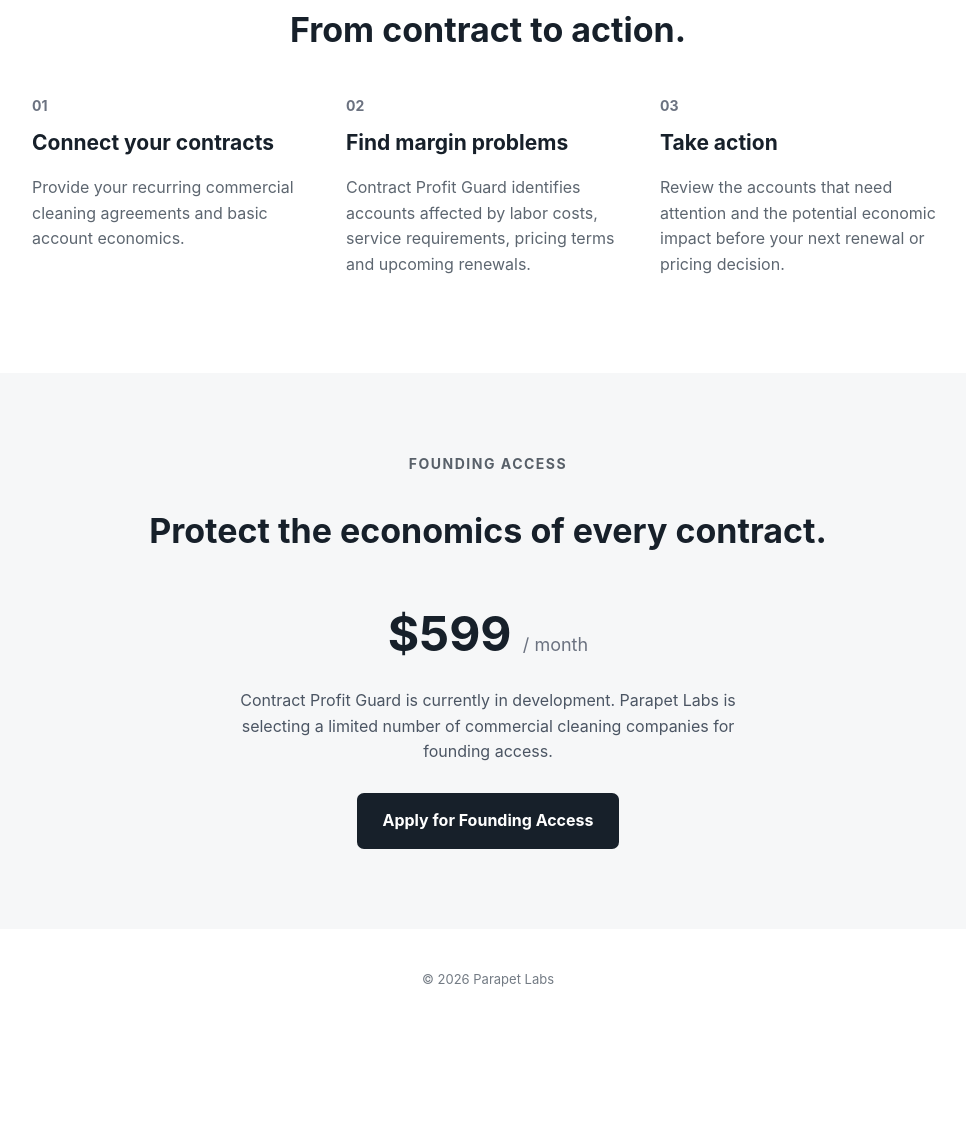
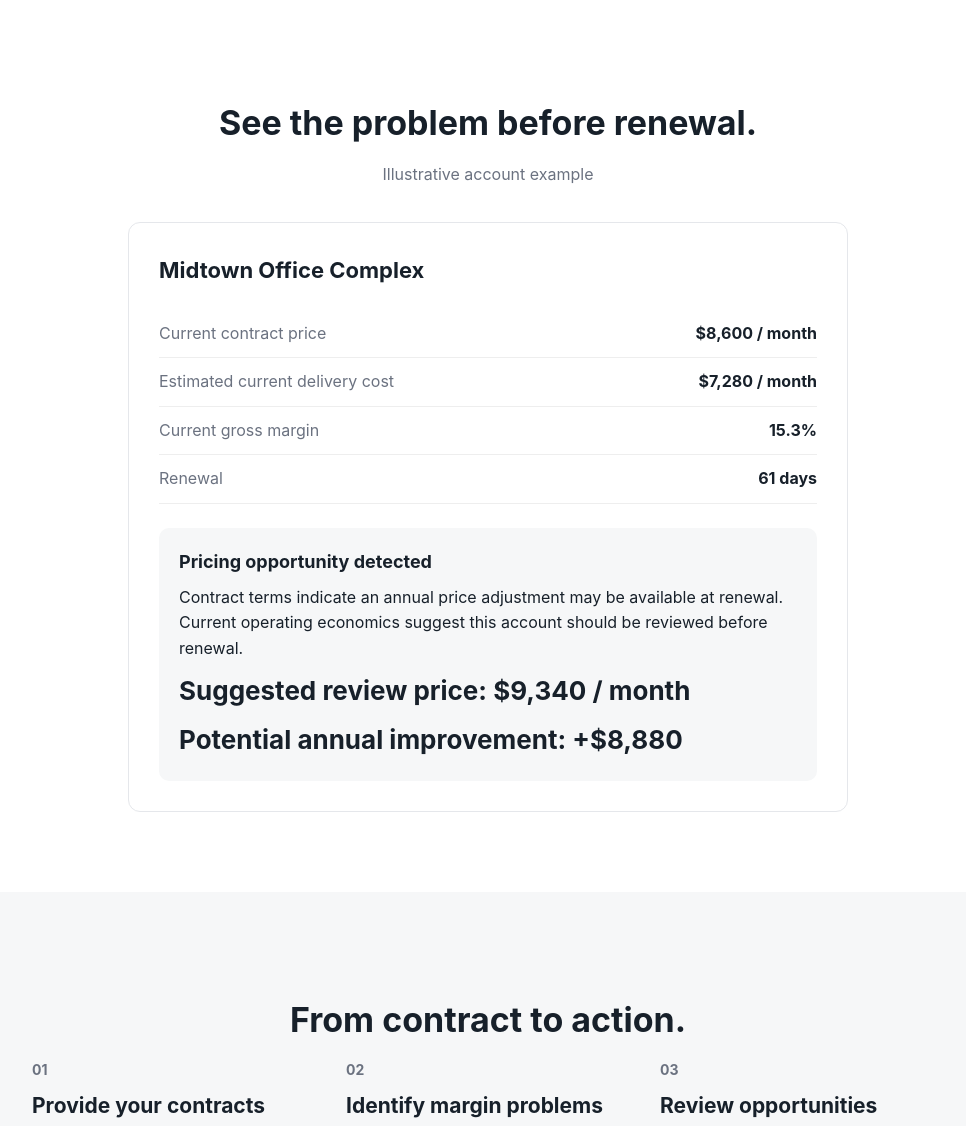
Before and after one commit to qrstup1/parapetlabs-site, a plain HTML site: page janitorial/index.html in a window 1280 px wide. Shown: the part 1235-2361 px from the top of the page, without its empty margins (152-1118 px from the left). Before the commit the page ends 2264 px from the top, so only its background shows below. Drawn offline with Linux system fonts and the light colour scheme.

Commit message:
Enhance index.html with new styles and content
Updated text content to clarify the purpose of Contract Profit Guard and improved styling with new CSS rules.

```diff
--- a/janitorial/index.html
+++ b/janitorial/index.html
@@ -11,6 +11,10 @@
   <style>
     * {
       box-sizing: border-box;
+    }
+
+    html {
+      scroll-behavior: smooth;
     }
 
     body {
@@ -73,6 +77,11 @@
       text-decoration: none;
       border-radius: 7px;
       font-weight: 700;
+      transition: opacity 0.2s ease;
+    }
+
+    .button:hover {
+      opacity: 0.88;
     }
 
     .results {
@@ -82,10 +91,19 @@
 
     .results h2,
     .how h2,
-    .pricing h2 {
+    .pricing h2,
+    .example h2 {
       text-align: center;
       font-size: 34px;
-      margin-bottom: 38px;
+      line-height: 1.2;
+      margin-bottom: 18px;
+    }
+
+    .section-subtitle {
+      text-align: center;
+      color: #6b7280;
+      margin: 0 auto 34px;
+      max-width: 700px;
     }
 
     .result-grid {
@@ -113,8 +131,68 @@
       margin-top: 5px;
     }
 
+    .example {
+      padding: 80px 0;
+    }
+
+    .example-card {
+      max-width: 720px;
+      margin: 0 auto;
+      border: 1px solid #e5e7eb;
+      border-radius: 12px;
+      padding: 30px;
+      background: #ffffff;
+    }
+
+    .example-title {
+      font-size: 22px;
+      font-weight: 700;
+      margin-bottom: 22px;
+    }
+
+    .example-row {
+      display: flex;
+      justify-content: space-between;
+      gap: 20px;
+      padding: 11px 0;
+      border-bottom: 1px solid #eeeeee;
+    }
+
+    .example-row:last-of-type {
+      border-bottom: none;
+    }
+
+    .example-label {
+      color: #6b7280;
+    }
+
+    .example-value {
+      font-weight: 700;
+      text-align: right;
+    }
+
+    .alert-box {
+      margin-top: 24px;
+      padding: 20px;
+      border-radius: 10px;
+      background: #f6f7f8;
+    }
+
+    .alert-box strong {
+      display: block;
+      font-size: 18px;
+      margin-bottom: 8px;
+    }
+
+    .impact {
+      font-size: 26px;
+      font-weight: 750;
+      margin-top: 8px;
+    }
+
     .how {
       padding: 80px 0;
+      background: #f6f7f8;
     }
 
     .steps {
@@ -140,7 +218,6 @@
 
     .pricing {
       padding: 80px 0;
-      background: #f6f7f8;
       text-align: center;
     }
 
@@ -157,9 +234,16 @@
     }
 
     .founding {
-      max-width: 560px;
+      max-width: 600px;
       margin: 0 auto 28px;
       color: #4b5563;
+    }
+
+    .disclaimer {
+      max-width: 650px;
+      margin: 24px auto 0;
+      font-size: 13px;
+      color: #7a828a;
     }
 
     footer {
@@ -167,6 +251,7 @@
       text-align: center;
       font-size: 13px;
       color: #737b84;
+      border-top: 1px solid #eeeeee;
     }
 
     @media (max-width: 700px) {
@@ -177,6 +262,15 @@
 
       .hero {
         padding: 60px 0;
+      }
+
+      .example-row {
+        flex-direction: column;
+        gap: 2px;
+      }
+
+      .example-value {
+        text-align: left;
       }
     }
   </style>
@@ -202,12 +296,15 @@
     </h1>
 
     <p>
-      Contract Profit Guard analyzes your recurring commercial cleaning
-      contracts against current labor costs, service requirements and
-      renewal terms to identify accounts that need attention.
+      Contract Profit Guard is designed to help commercial cleaning companies
+      identify recurring customer contracts where labor costs, service demands,
+      pricing terms, or upcoming renewals may be putting margin at risk.
     </p>
 
-    <a class="button" href="#founding">
+    <a class="button"
+       href="https://tally.so/r/68gxeY"
+       target="_blank"
+       rel="noopener">
       Apply for Founding Access
     </a>
 
@@ -217,7 +314,13 @@
 <section class="results">
   <div class="container">
 
-    <h2>See where your contract economics have changed.</h2>
+    <h2>
+      Here's what Contract Profit Guard is designed to surface.
+    </h2>
+
+    <p class="section-subtitle">
+      Illustrative product example
+    </p>
 
     <div class="result-grid">
 
@@ -246,6 +349,62 @@
   </div>
 </section>
 
+<section class="example">
+  <div class="container">
+
+    <h2>See the problem before renewal.</h2>
+
+    <p class="section-subtitle">
+      Illustrative account example
+    </p>
+
+    <div class="example-card">
+
+      <div class="example-title">
+        Midtown Office Complex
+      </div>
+
+      <div class="example-row">
+        <div class="example-label">Current contract price</div>
+        <div class="example-value">$8,600 / month</div>
+      </div>
+
+      <div class="example-row">
+        <div class="example-label">Estimated current delivery cost</div>
+        <div class="example-value">$7,280 / month</div>
+      </div>
+
+      <div class="example-row">
+        <div class="example-label">Current gross margin</div>
+        <div class="example-value">15.3%</div>
+      </div>
+
+      <div class="example-row">
+        <div class="example-label">Renewal</div>
+        <div class="example-value">61 days</div>
+      </div>
+
+      <div class="alert-box">
+        <strong>Pricing opportunity detected</strong>
+
+        Contract terms indicate an annual price adjustment may be available
+        at renewal. Current operating economics suggest this account should
+        be reviewed before renewal.
+
+        <div class="impact">
+          Suggested review price: $9,340 / month
+        </div>
+
+        <div class="impact">
+          Potential annual improvement: +$8,880
+        </div>
+      </div>
+
+    </div>
+
+  </div>
+</section>
+
 <section class="how">
   <div class="container">
 
@@ -255,28 +414,29 @@
 
       <div class="step">
         <div class="step-number">01</div>
-        <h3>Connect your contracts</h3>
+        <h3>Provide your contracts</h3>
         <p>
-          Provide your recurring commercial cleaning agreements and
-          basic account economics.
+          Provide your recurring commercial cleaning agreements and basic
+          account economics.
         </p>
       </div>
 
       <div class="step">
         <div class="step-number">02</div>
-        <h3>Find margin problems</h3>
+        <h3>Identify margin problems</h3>
         <p>
-          Contract Profit Guard identifies accounts affected by labor
-          costs, service requirements, pricing terms and upcoming renewals.
+          Contract Profit Guard is designed to flag accounts affected by
+          labor costs, service requirements, pricing terms, and upcoming
+          renewals.
         </p>
       </div>
 
       <div class="step">
         <div class="step-number">03</div>
-        <h3>Take action</h3>
+        <h3>Review opportunities</h3>
         <p>
-          Review the accounts that need attention and the potential
-          economic impact before your next renewal or pricing decision.
+          See which accounts may need attention and the potential economic
+          impact before your next renewal or pricing decision.
         </p>
       </div>
 
@@ -298,13 +458,21 @@
 
     <p class="founding">
       Contract Profit Guard is currently in development.
-      Parapet Labs is selecting a limited number of commercial
-      cleaning companies for founding access.
+      Parapet Labs is selecting a limited number of commercial cleaning
+      companies to help shape the product and participate in founding access.
     </p>
 
-    <a class="button" href="#">
+    <a class="button"
+       href="https://tally.so/r/68gxeY"
+       target="_blank"
+       rel="noopener">
       Apply for Founding Access
     </a>
+
+    <p class="disclaimer">
+      Examples shown on this page are illustrative product demonstrations
+      and are not customer results or guarantees of savings or profit improvement.
+    </p>
 
   </div>
 </section>
```
